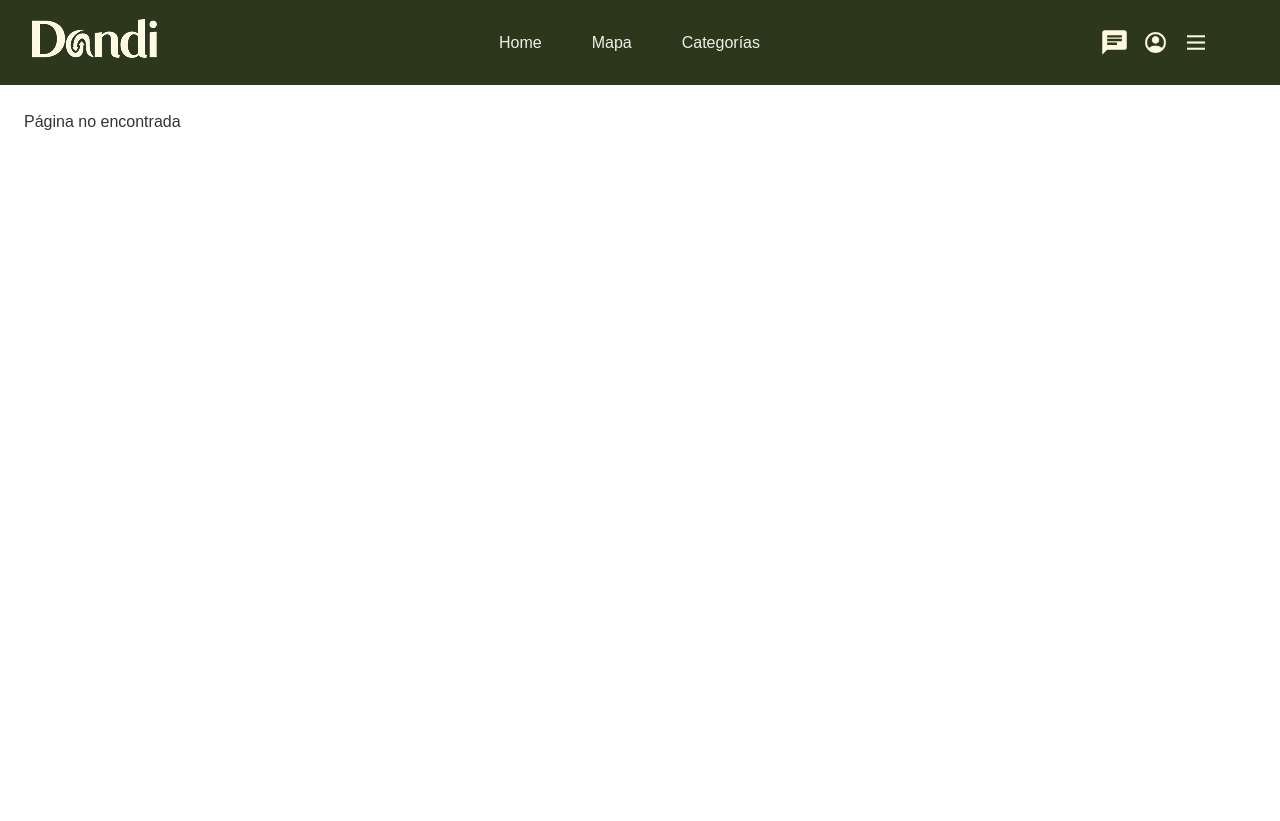
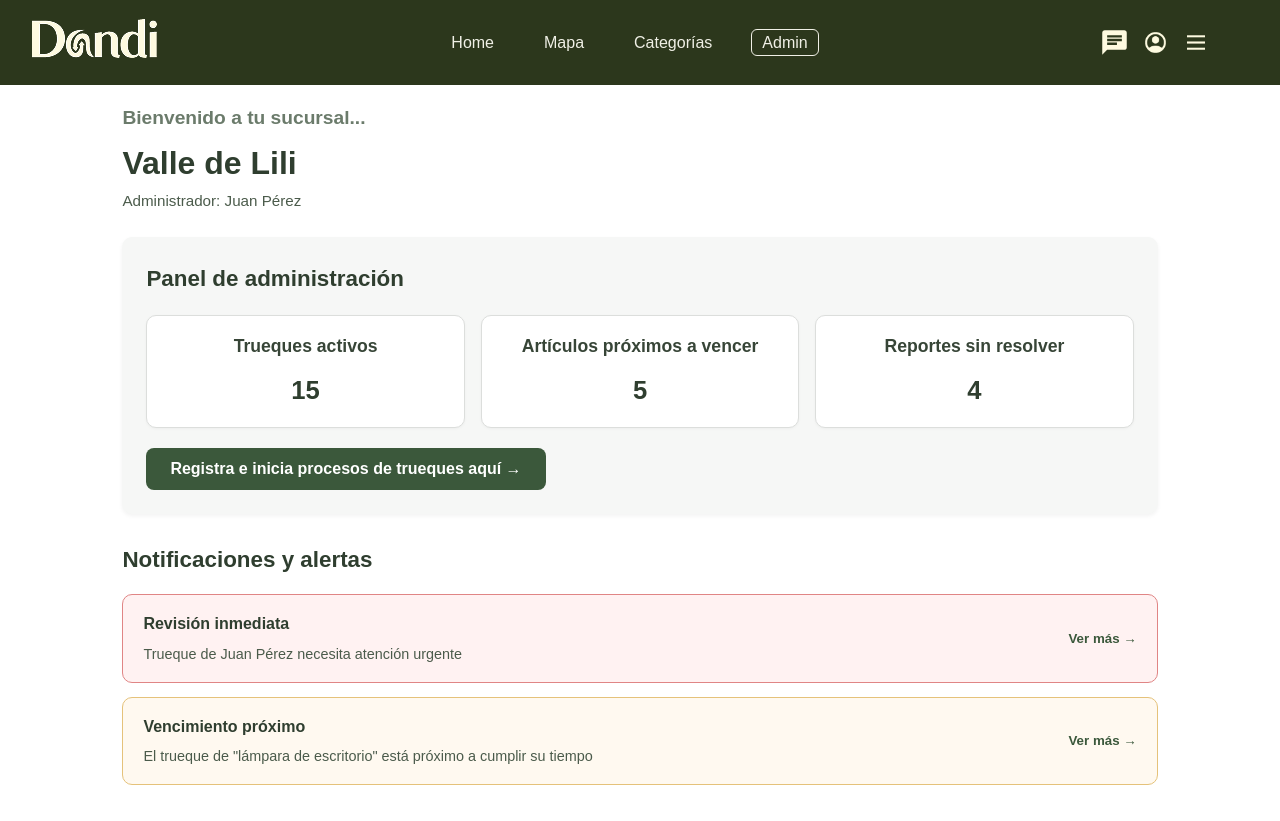
Before and after one commit to 123diso/EcoPro, a React (Vite) app: page /admin in a window 1280 px wide. Before the commit the page ends 800 px from the top, so only its background shows below. Built offline with nearby package versions, Linux system fonts and the light colour scheme.

Commit message:
feat AdminDashboard

```diff
--- a/src/App.tsx
+++ b/src/App.tsx
@@ -4,6 +4,7 @@ import { createBrowserRouter, RouterProvider, Outlet } from "react-router-dom";
 import Navbar from "./components/Navbar/Navbar";
 import HomePage from "./pages/HomePage/HomePage";
 import MapPage from "./pages/MapPage/MapPage";
+import AdminDashboard from "./pages/AdminDashboard/AdminDashboard";
 import "./App.css";
 
 const Layout: React.FC = () => (
@@ -20,6 +21,12 @@ const router = createBrowserRouter([
     children: [
       { index: true, element: <HomePage /> },
       { path: "mapa", element: <MapPage /> },
+      { path: "admin", element: <AdminDashboard
+        branchName={""} userName={""} stats={{
+        activeTrades: 0,
+        upcomingItems: 0,
+        unresolvedReports: 0
+      }} alerts={[]} /> },
       {
         path: "*",
         element: <main style={{ padding: 24 }}>Página no encontrada</main>,
--- a/src/components/Navbar/Navbar.tsx
+++ b/src/components/Navbar/Navbar.tsx
@@ -39,6 +39,14 @@ const Navbar: React.FC = () => {
             Categorías
           </NavLink>
         </li>
+        <li>
+          <NavLink
+            to="/admin"
+            className={({ isActive }) => (isActive ? "active" : undefined)}
+          >
+            Admin
+          </NavLink>
+        </li>
       </ul>
 
       <div className="navbar-icons">
--- /dev/null
+++ b/src/pages/AdminDashboard/AdminDashboard.css
@@ -0,0 +1,161 @@
+.admin-dashboard {
+  padding: 18px 20px 22px;
+  margin: 0 8%;
+  color: #2f3e2f;
+  font-family: "Montserrat", sans-serif;
+}
+
+.header {
+  margin-bottom: 24px;
+}
+
+.header h2 {
+  font-size: 1.2rem;
+  color: #6b7b6b;
+  margin-bottom: 4px;
+}
+
+.header h1 {
+  font-size: 2rem;
+  font-weight: 700;
+  color: #2f3e2f;
+}
+
+.header p {
+  font-size: 0.95rem;
+  color: #4b5b4b;
+}
+
+/* Panel de administración */
+.panel {
+  background-color: #f6f7f6;
+  border-radius: 10px;
+  padding: 24px;
+  margin-bottom: 28px;
+  box-shadow: 0 2px 4px rgba(0, 0, 0, 0.05);
+}
+
+.panel h3 {
+  font-size: 1.4rem;
+  font-weight: 700;
+  margin-bottom: 18px;
+}
+
+.stats-container {
+  display: flex;
+  justify-content: space-between;
+  flex-wrap: wrap;
+  gap: 16px;
+  margin-bottom: 20px;
+}
+
+.stat {
+  flex: 1 1 30%;
+  background: #ffffff;
+  border: 1px solid #dcdedc;
+  border-radius: 10px;
+  padding: 16px 20px;
+  text-align: center;
+  box-shadow: 0 1px 3px rgba(0, 0, 0, 0.04);
+}
+
+.stat h4 {
+  margin-bottom: 10px;
+  font-size: 1.1rem;
+  color: #374537;
+}
+
+.stat span {
+  font-size: 1.6rem;
+  font-weight: 700;
+  color: #2f3e2f;
+}
+
+.register-button {
+  display: inline-block;
+  background-color: #3b583b;
+  color: #ffffff;
+  border: none;
+  border-radius: 8px;
+  padding: 12px 24px;
+  font-size: 1rem;
+  font-weight: 600;
+  cursor: pointer;
+  transition: background-color 0.2s ease;
+}
+
+.register-button:hover {
+  background-color: #2f462f;
+}
+
+/* Sección de alertas */
+.alerts {
+  margin-top: 28px;
+}
+
+.alerts h3 {
+  font-size: 1.4rem;
+  font-weight: 700;
+  margin-bottom: 16px;
+}
+
+.alert {
+  display: flex;
+  justify-content: space-between;
+  align-items: center;
+  border-radius: 10px;
+  padding: 16px 20px;
+  margin-bottom: 14px;
+  border: 1px solid transparent;
+}
+
+.alert.urgent {
+  background-color: #fff2f2;
+  border-color: #e08585;
+}
+
+.alert.warning {
+  background-color: #fff9f0;
+  border-color: #e5c27a;
+}
+
+.alert strong {
+  display: block;
+  font-size: 1rem;
+  color: #2f3e2f;
+}
+
+.alert p {
+  margin: 6px 0 0;
+  font-size: 0.9rem;
+  color: #4b5b4b;
+}
+
+.view-more {
+  background: none;
+  border: none;
+  color: #3b583b;
+  font-weight: 600;
+  cursor: pointer;
+  transition: color 0.2s ease;
+}
+
+.view-more:hover {
+  color: #2f462f;
+}
+
+/* Responsive */
+@media (max-width: 768px) {
+  .stats-container {
+    flex-direction: column;
+  }
+
+  .stat {
+    width: 100%;
+  }
+
+  .register-button {
+    width: 100%;
+    text-align: center;
+  }
+}
--- /dev/null
+++ b/src/pages/AdminDashboard/AdminDashboard.tsx
@@ -0,0 +1,81 @@
+import React from "react";
+import "./AdminDashboard.css";
+
+const AdminDashboard: React.FC = () => {
+  const branchName = "Valle de Lili";
+  const userName = "Juan Pérez";
+  const stats = {
+    activeTrades: 15,
+    upcomingItems: 5,
+    unresolvedReports: 4,
+  };
+  const alerts = [
+    {
+      id: 1,
+      type: "urgente",
+      title: "Revisión inmediata",
+      message: "Trueque de Juan Pérez necesita atención urgente",
+    },
+    {
+      id: 2,
+      type: "vencimiento",
+      title: "Vencimiento próximo",
+      message:
+        'El trueque de "lámpara de escritorio" está próximo a cumplir su tiempo',
+    },
+  ];
+
+  return (
+    <div className="admin-dashboard">
+      <header className="header">
+        <h2>Bienvenido a tu sucursal...</h2>
+        <div className="branch-info">
+          <h1>{branchName}</h1>
+          <p>Administrador: {userName}</p>
+        </div>
+      </header>
+
+      <section className="panel">
+        <h3>Panel de administración</h3>
+        <div className="stats-container">
+          <div className="stat">
+            <h4>Trueques activos</h4>
+            <span>{stats.activeTrades}</span>
+          </div>
+          <div className="stat">
+            <h4>Artículos próximos a vencer</h4>
+            <span>{stats.upcomingItems}</span>
+          </div>
+          <div className="stat">
+            <h4>Reportes sin resolver</h4>
+            <span>{stats.unresolvedReports}</span>
+          </div>
+        </div>
+
+        <button className="register-button">
+          Registra e inicia procesos de trueques aquí →
+        </button>
+      </section>
+
+      <section className="alerts">
+        <h3>Notificaciones y alertas</h3>
+        {alerts.map((alert) => (
+          <div
+            key={alert.id}
+            className={`alert ${
+              alert.type === "urgente" ? "urgent" : "warning"
+            }`}
+          >
+            <div>
+              <strong>{alert.title}</strong>
+              <p>{alert.message}</p>
+            </div>
+            <button className="view-more">Ver más →</button>
+          </div>
+        ))}
+      </section>
+    </div>
+  );
+};
+
+export default AdminDashboard;
```
